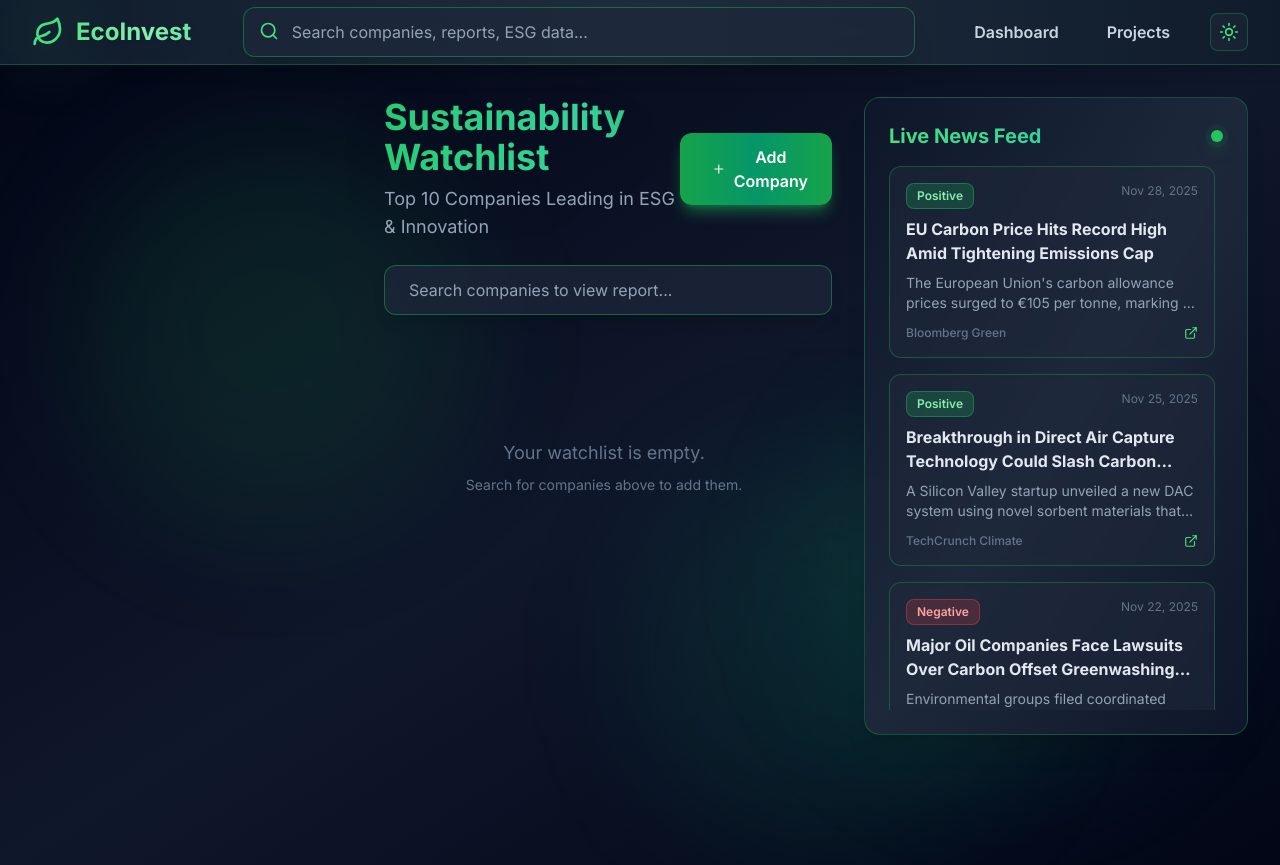
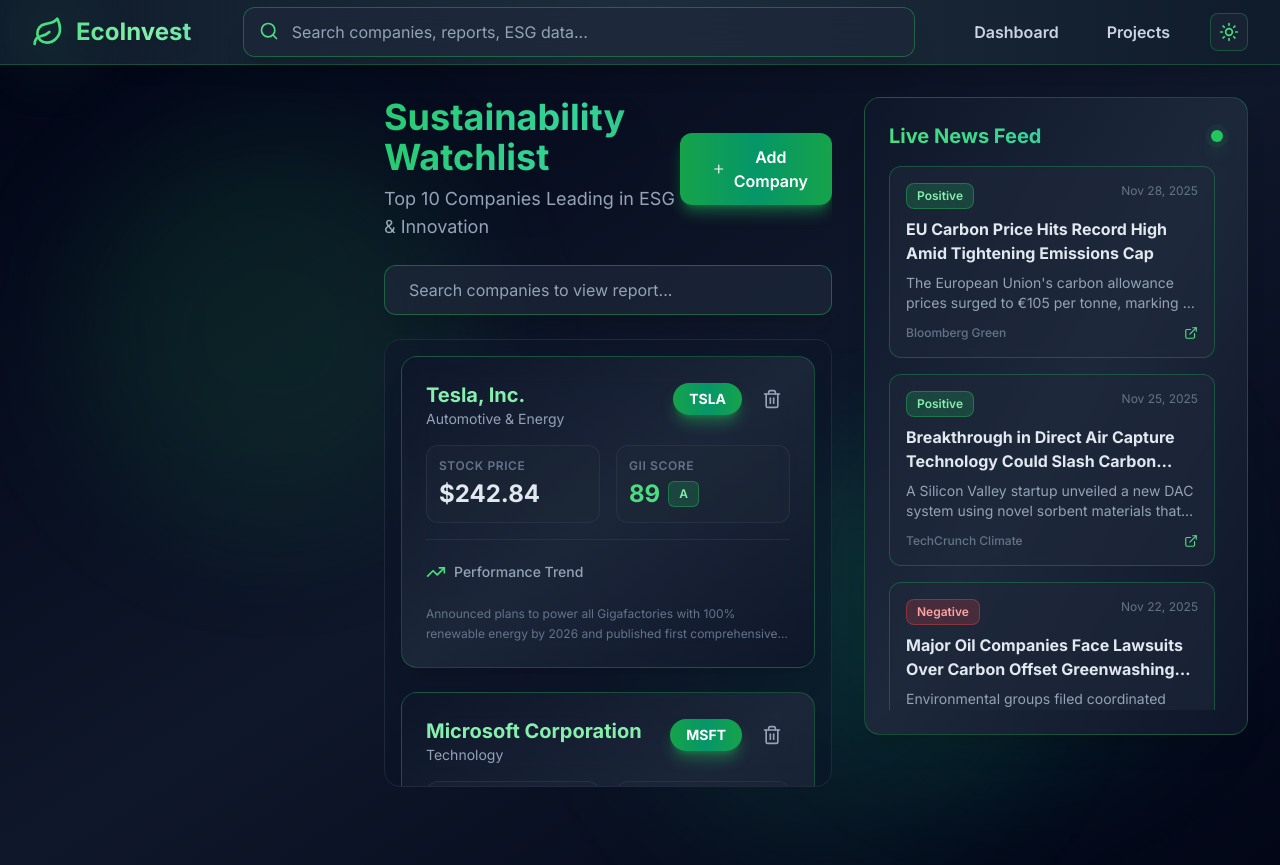
Before and after one commit to vamsi2702/interiit-tech-iitgn, a React (Vite) app: page / in a window 1280 px wide. Built offline with nearby package versions, Linux system fonts and the light colour scheme.

Commit message:
added some defaults

```diff
--- a/src/pages/Dashboard.jsx
+++ b/src/pages/Dashboard.jsx
@@ -13,10 +13,19 @@
   const allCompanies = companiesData;
   const news = newsData;
 
-  // Initialize watchlist from localStorage
+  // Initialize watchlist from localStorage or use defaults
   const [watchlist, setWatchlist] = React.useState(() => {
     const saved = localStorage.getItem('watchlist');
-    return saved ? JSON.parse(saved) : [];
+    if (saved) {
+      const parsed = JSON.parse(saved);
+      // If saved list is empty array, return defaults instead
+      if (Array.isArray(parsed) && parsed.length > 0) {
+        return parsed;
+      }
+    }
+    // Default companies to show initially (or if list was empty)
+    const defaultIds = ['TSLA', 'MSFT', 'AAPL'];
+    return companiesData.filter(c => defaultIds.includes(c.id));
   });
 
   // Persist watchlist to localStorage whenever it changes
@@ -190,9 +199,9 @@
           <DashboardChatSidebar />
 
           {/* Middle Column - Main Content */}
-          <main className="col-span-1">
+          <main className="col-span-1 flex flex-col h-full overflow-hidden">
             {/* Header Section */}
-            <div className="mb-6">
+            <div className="flex-shrink-0 mb-6">
               <div className="flex items-center justify-between animate-slideIn mb-6">
                 <div>
                   <h1 className="text-4xl font-bold bg-gradient-to-r from-green-500 via-emerald-400 to-green-600 bg-clip-text text-transparent drop-shadow-2xl gradient-animate">Sustainability Watchlist</h1>
@@ -252,9 +261,10 @@
             </div>
 
             {/* Companies Grid - Scrollable */}
-            <div className="flex-1 overflow-y-auto pr-2 scrollbar-thin scrollbar-thumb-green-500/50 scrollbar-track-transparent">
+            <div className={`flex-1 overflow-hidden rounded-2xl border ${theme === 'dark' ? 'border-slate-800 bg-slate-900/50' : 'border-gray-200 bg-white/50'} backdrop-blur-sm relative`}>
+              <div className="absolute inset-0 overflow-y-auto p-4 scrollbar-thin scrollbar-thumb-green-500/50 scrollbar-track-transparent">
                 {watchlist.length === 0 ? (
-                <div className={`flex flex-col items-center justify-center h-64 ${theme === 'dark' ? 'text-slate-500' : 'text-slate-400'}`}>
+                  <div className={`flex flex-col items-center justify-center h-full ${theme === 'dark' ? 'text-slate-500' : 'text-slate-400'}`}>
                     <p className="text-lg">Your watchlist is empty.</p>
                     <p className="text-sm mt-2">Search for companies above to add them.</p>
                   </div>
@@ -265,7 +275,7 @@
                         key={company.id}
                         to={`/report/${company.id}`}
                         className={`group relative overflow-hidden ${theme === 'dark' ? 'bg-gradient-to-br from-slate-900/90 via-slate-800/90 to-slate-900/90 border-green-500/30' : 'bg-white border-gray-200'} backdrop-blur-xl rounded-2xl shadow-xl hover:shadow-green-500/40 transition-all duration-500 p-6 border hover:border-green-500 animate-slideIn hover-lift`}
-                  style={{animationDelay: `${0.2 + idx * 0.1}s`}}
+                        style={{animationDelay: `${0.1 + idx * 0.1}s`}}
                       >
                         {/* Animated gradient overlay */}
                         <div className="absolute inset-0 bg-gradient-to-br from-green-500/0 via-emerald-500/0 to-green-500/0 group-hover:from-green-500/10 group-hover:via-emerald-500/5 group-hover:to-green-500/10 transition-all duration-500"></div>
@@ -331,6 +341,7 @@
                   </div>
                 )}
               </div>
+            </div>
           </main>
 
           {/* Right Column - Live News */}
```
Lines whose indentation alone changed are shown as unchanged.
